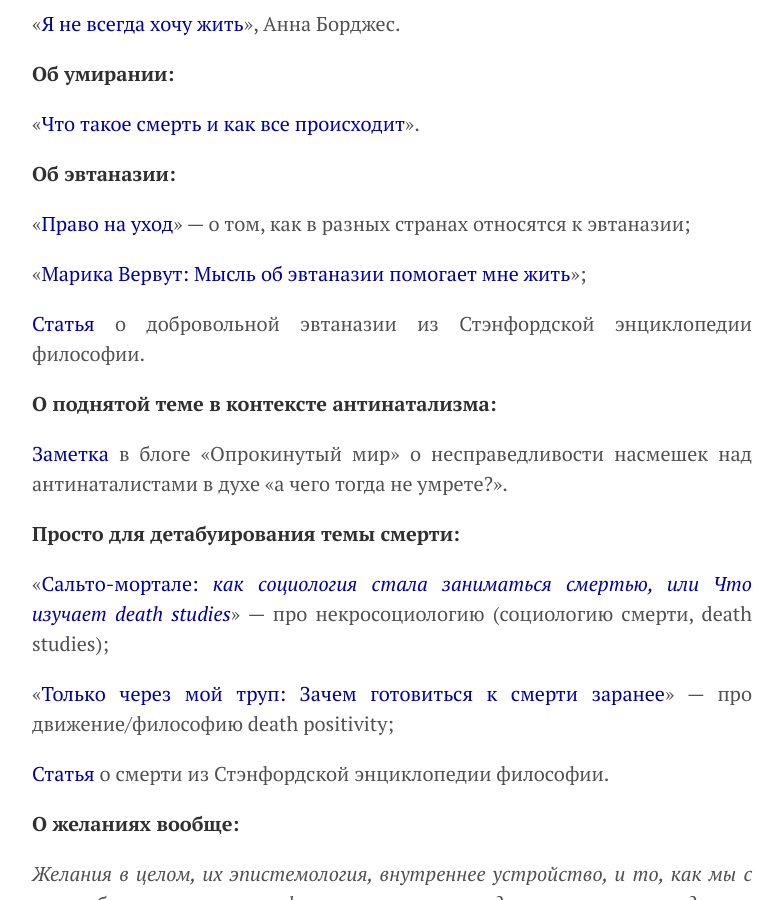
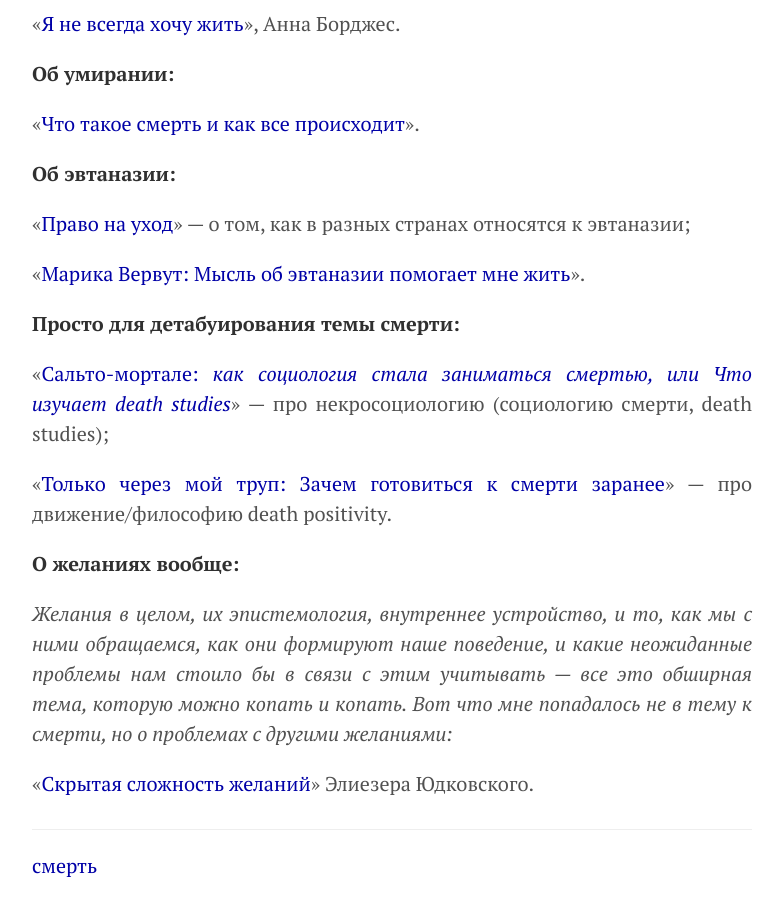
Before and after one commit to KKirdan/kkirdan.github.io, a Jekyll site: the page built from blog/_posts/2020-08-19-220.md, in a window 1280 px wide and 900 px high, scrolled down 11402 px. Shown: the whole window, without its empty margins (248-1031 px from the left). Built offline with Jekyll 4.4.1, drawn with Linux system fonts in a browser that asks for light colours.

Commit message:
Update 2020-08-19-220.md

```diff
--- a/blog/_posts/2020-08-19-220.md
+++ b/blog/_posts/2020-08-19-220.md
@@ -210,21 +210,13 @@ _Надеюсь, теперь читателям понятно, насколь
 
 «[Право на уход](https://www.kommersant.ru/doc/3521593)» — о том, как в разных странах относятся к эвтаназии;
 
-«[Марика Вервут: Мысль об эвтаназии помогает мне жить](https://life.ru/p/900478)»;
-
-[Статья](https://vk.com/wall-199052526_27) о добровольной эвтаназии из Стэнфордской энциклопедии философии.
-
-**О поднятой теме в контексте антинатализма:**
-
-[Заметка](https://vk.com/wall-161336190_45) в блоге «Опрокинутый мир» о несправедливости насмешек над антинаталистами в духе «а чего тогда не умрете?».
+«[Марика Вервут: Мысль об эвтаназии помогает мне жить](https://life.ru/p/900478)».
 
 **Просто для детабуирования темы смерти:**
 
 «[Сальто-мортале: _как социология стала заниматься смертью, или Что изучает death studies_](https://vk.com/wall-199052526_155)» — про некросоциологию (социологию смерти, death studies);
 
-«[Только через мой труп: Зачем готовиться к смерти заранее](https://vk.com/wall-199052526_115)» — про движение/философию death positivity;
-
-[Статья](https://vk.com/wall-199052526_26) о смерти из Стэнфордской энциклопедии философии.
+«[Только через мой труп: Зачем готовиться к смерти заранее](https://vk.com/wall-199052526_115)» — про движение/философию death positivity.
 
 **О желаниях вообще:**
 
```
